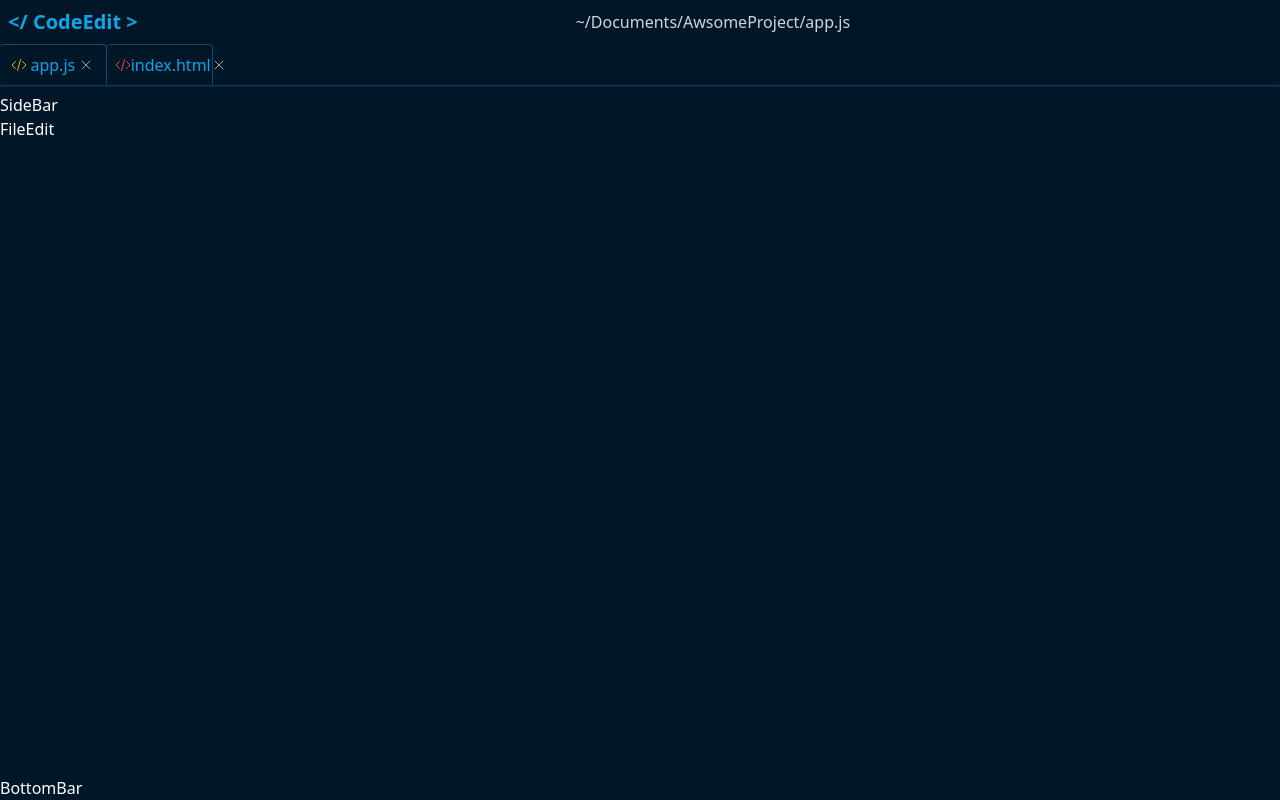
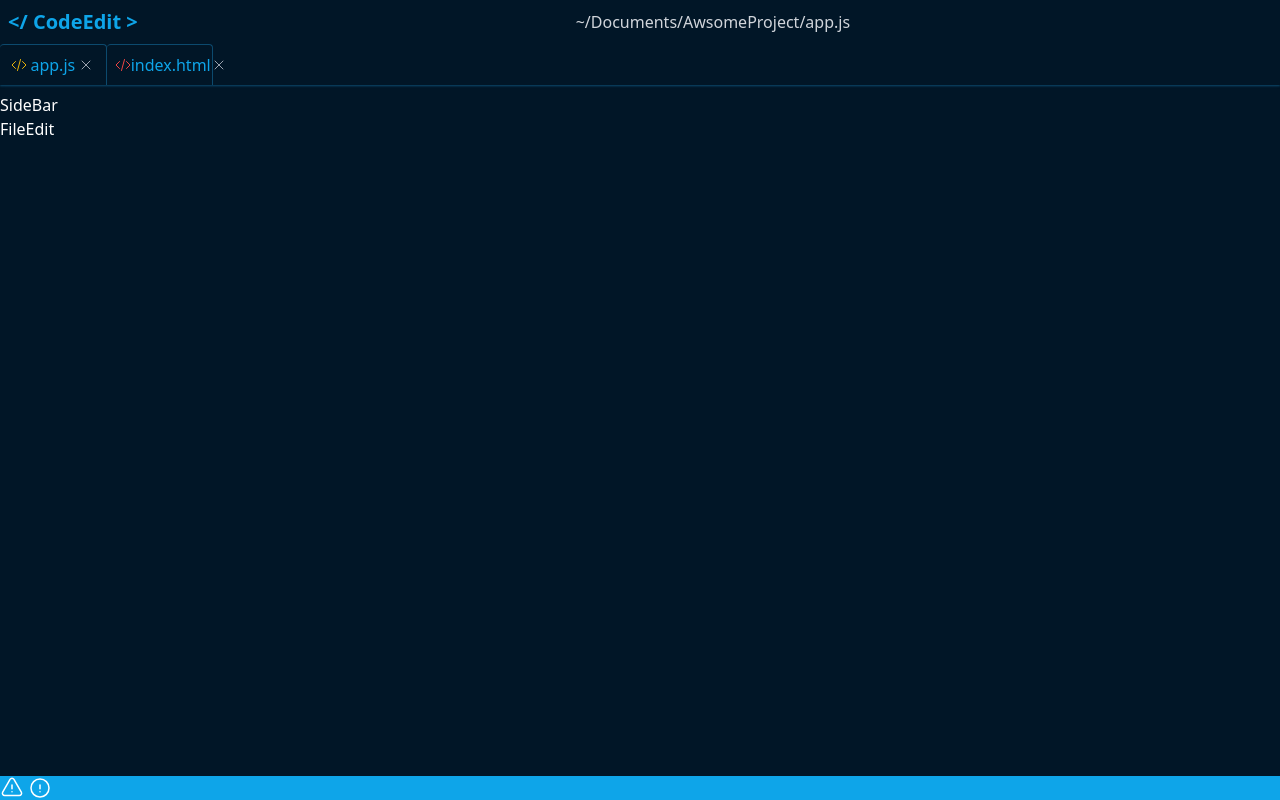
Before and after one commit to OthDr/Codedit, a React (Vite) app: page /file in a window 1280 px wide. Built offline with nearby package versions, Linux system fonts and the light colour scheme.

Commit message:
feat(component): add icons to bottom bar

```diff
--- a/src/components/main/inc/BottomBar.jsx
+++ b/src/components/main/inc/BottomBar.jsx
@@ -1,7 +1,38 @@
 import React from 'react';
 
 const BottomBar = () => {
-  return <footer>BottomBar</footer>;
+  return (
+    <footer className="flex space-x-1 w-full bg-sky-500">
+      <svg
+        xmlns="http://www.w3.org/2000/svg"
+        fill="none"
+        viewBox="0 0 24 24"
+        strokeWidth={1.5}
+        stroke="currentColor"
+        className="w-6 h-6"
+      >
+        <path
+          strokeLinecap="round"
+          strokeLinejoin="round"
+          d="M12 9v3.75m-9.303 3.376c-.866 1.5.217 3.374 1.948 3.374h14.71c1.73 0 2.813-1.874 1.948-3.374L13.949 3.378c-.866-1.5-3.032-1.5-3.898 0L2.697 16.126zM12 15.75h.007v.008H12v-.008z"
+        />
+      </svg>
+      <svg
+        xmlns="http://www.w3.org/2000/svg"
+        fill="none"
+        viewBox="0 0 24 24"
+        strokeWidth={1.5}
+        stroke="currentColor"
+        className="w-6 h-6"
+      >
+        <path
+          strokeLinecap="round"
+          strokeLinejoin="round"
+          d="M12 9v3.75m9-.75a9 9 0 11-18 0 9 9 0 0118 0zm-9 3.75h.008v.008H12v-.008z"
+        />
+      </svg>
+    </footer>
+  );
 };
 
 export default BottomBar;
```
